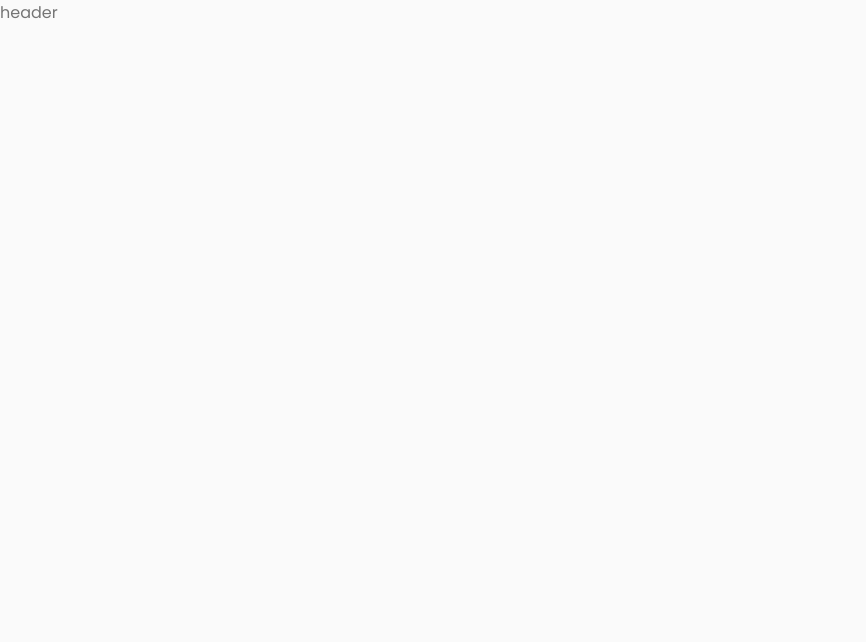
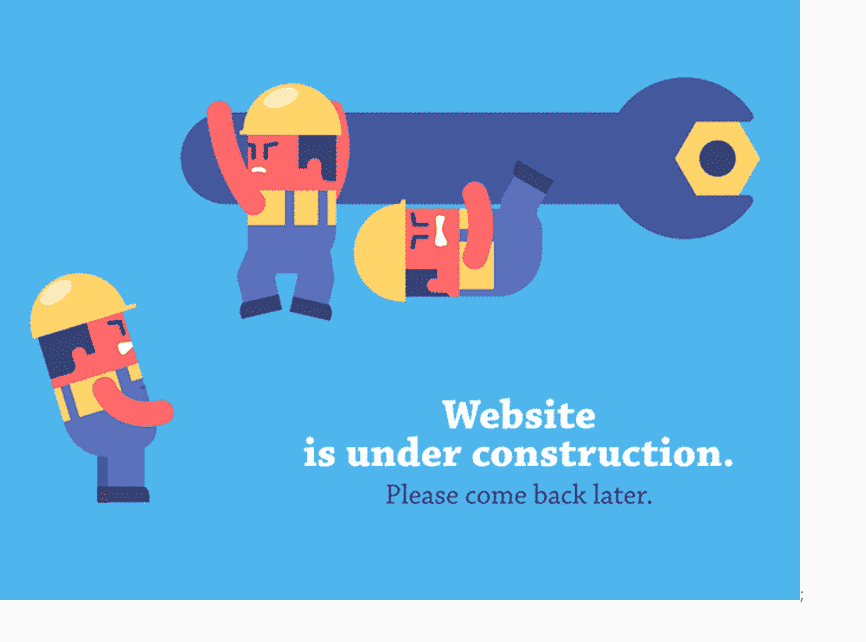
Before and after one commit to nirjo/React-portfolio-basic-, a React (Create React App) app: page / in a window 1280 px wide. Shown: the top 642 px of the page, without its empty margins (0-866 px from the left). Built offline with nearby package versions, Linux system fonts and the light colour scheme.

Commit message:
site underconstruction

```diff
--- a/src/App.js
+++ b/src/App.js
@@ -1,10 +1,12 @@
 import React from 'react';
 import './App.css';
 import Header from './components/header/Header'
+import Site from './components/site/site';
 function App() {
   return (
     <div className="App">
-      <Header />
+    <Site />
+      {/* <Header /> */}
     </div>
   );
 }
--- a/src/components/header/Header.js
+++ b/src/components/header/Header.js
@@ -1,8 +1,28 @@
 import React from 'react'
-
+import './header.css';
 const header = () => {
   return (
-    <div>header</div>
+    <div>
+ <header className='header'>
+        <nav className='nav container'>
+        <a href='index.html' className='nav__logo'>Nirmal</a>
+
+<div className='nav__menu'>
+<ul li className='nav__list grid' >
+    <li li className='nav__item' >
+
+    <a href='' className='nav__link'>Home
+    <i className='uil uil- nav__icon'></i>
+    </a>
+
+    </li>
+</ul>
+
+</div>
+        </nav>
+    </header>
+    </div>
+
   )
 }
 
--- /dev/null
+++ b/src/components/site/site.js
@@ -0,0 +1,11 @@
+import React from 'react'
+import construct from '../../assets/construct.gif'
+const site = () => {
+  return (
+    <div>
+        <img src={construct} alt="Logo" />;
+    </div>
+  )
+}
+
+export default site
```
Also changed, not shown: src/assets/construct.gif (added), src/assets/construction.png (added), src/components/header/header.css (added).
